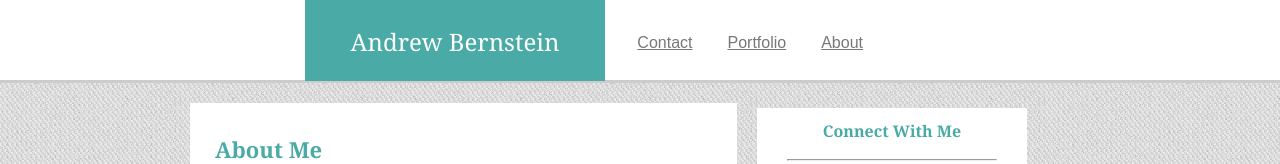
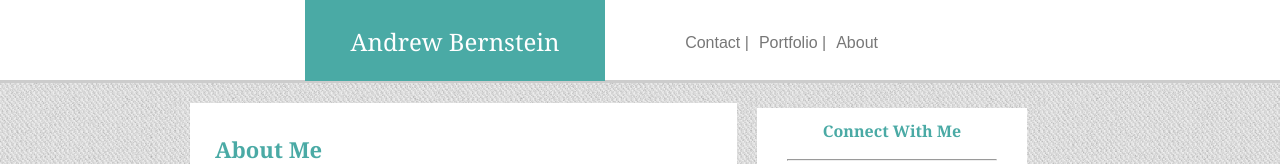
Before and after one commit to bernie1812/Basic.Portfolio, a plain HTML site: page index.html in a window 1280 px wide. Shown: the top 164 px of the page. Drawn offline with Linux system fonts and the light colour scheme.

Commit message:
updated all files

```diff
--- a/index.html
+++ b/index.html
@@ -11,9 +11,9 @@
 	<h1>Andrew Bernstein</h1>
 	<nav>
 		<ul>
-		<li><a href="index.html">About</a></li>
-		<li><a href="portfolio.html">Portfolio</a></li>
-		<li><a href="contact.html">Contact</a><li>
+			<li><a href="index.html">About</a></li>
+			<li><a href="portfolio.html">Portfolio   |   </a></li>
+			<li><a href="contact.html">Contact   |   </a><li>
 		</ul>
 	</nav>
 
--- a/style.css
+++ b/style.css
@@ -47,6 +47,7 @@ p,li {
 
 ul {
 	margin-right: 262px;
+	padding-right: 10px;
 }
 
 li {
@@ -75,11 +76,13 @@ nav {
 
 
 nav a {
-	margin-right: 25px;
+	margin-right: 10px;
 	float: right;
 	color: #777777;
-	padding-right: 10px;
+	padding-right: 10
+	px;
 	padding-top: 10px;
+	text-decoration: none;
 }
 
 #about {
```
Also changed, not shown: contact.html (+2 -2 lines), portfolio.html (+2 -2 lines).
